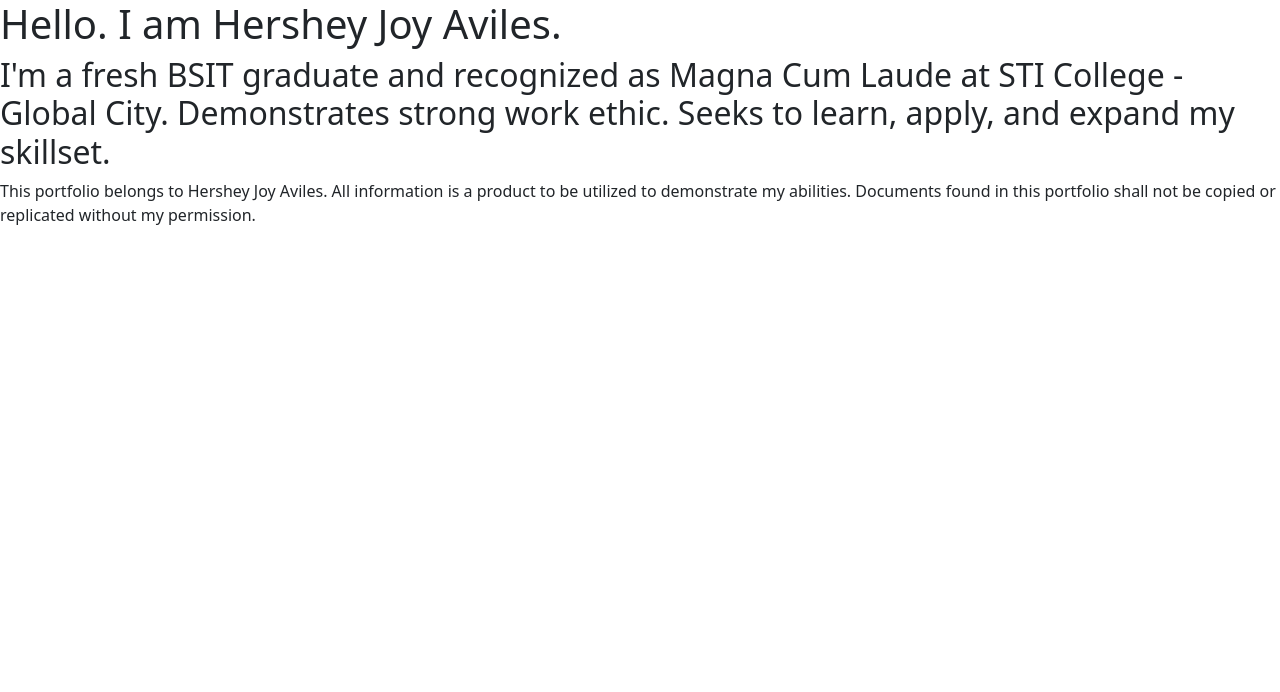
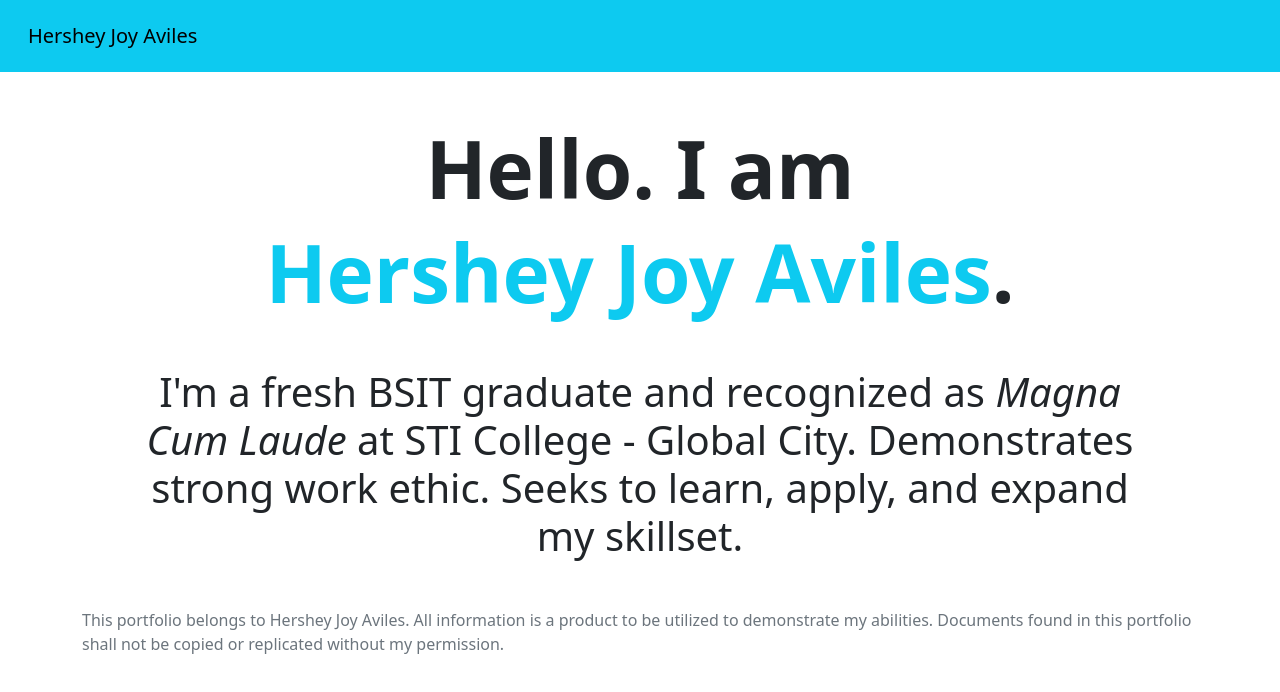
Before and after one commit to Twk-Alymor/HersheyJoyAviles_Portfolio, a plain HTML site: page index.html in a window 1280 px wide. Drawn offline with Linux system fonts and the light colour scheme.

Commit message:
Update index.html

```diff
--- a/index.html
+++ b/index.html
@@ -11,10 +11,23 @@
 	<title>Hershey Joy Aviles</title>
 </head>
 <body>
-	<h1>Hello. I am Hershey Joy Aviles.</h1>
+	<!-- NAVIGATION BAR -->
+	<nav class="navbar navbar-expand-lg bg-info p-3">
+		<div class="container-fluid">
+			<a href="#" class="navbar-brand">Hershey Joy Aviles</a>
 
-	<h2>I'm a fresh BSIT graduate and recognized as Magna Cum Laude at STI College - Global City. Demonstrates strong work ethic. Seeks to learn, apply, and expand my skillset.</h2>
+			<div class="collapse navbar-collapse"></div>
 
-	<p>This portfolio belongs to Hershey Joy Aviles. All information is a product to be utilized to demonstrate my abilities. Documents found in this portfolio shall not be copied or replicated without my permission.</p>
+		</div>
+	</nav>
+
+	<div class="container-lg my-5">
+		<h1 class="display-1 text-center fw-bolder">Hello. I am</h1>
+		<h1 class="display-1 text-center fw-bolder"><span class="text-info">Hershey Joy Aviles</span>.</h1>
+
+		<h2 class="h1 fw-light text-center m-5">I'm a fresh BSIT graduate and recognized as <span class="fst-italic">Magna Cum Laude</span> at STI College - Global City. Demonstrates strong work ethic. Seeks to learn, apply, and expand my skillset.</h2>
+
+		<p class="text-secondary fw-light">This portfolio belongs to Hershey Joy Aviles. All information is a product to be utilized to demonstrate my abilities. Documents found in this portfolio shall not be copied or replicated without my permission.</p>
+	</div>
 </body>
 </html>
```
